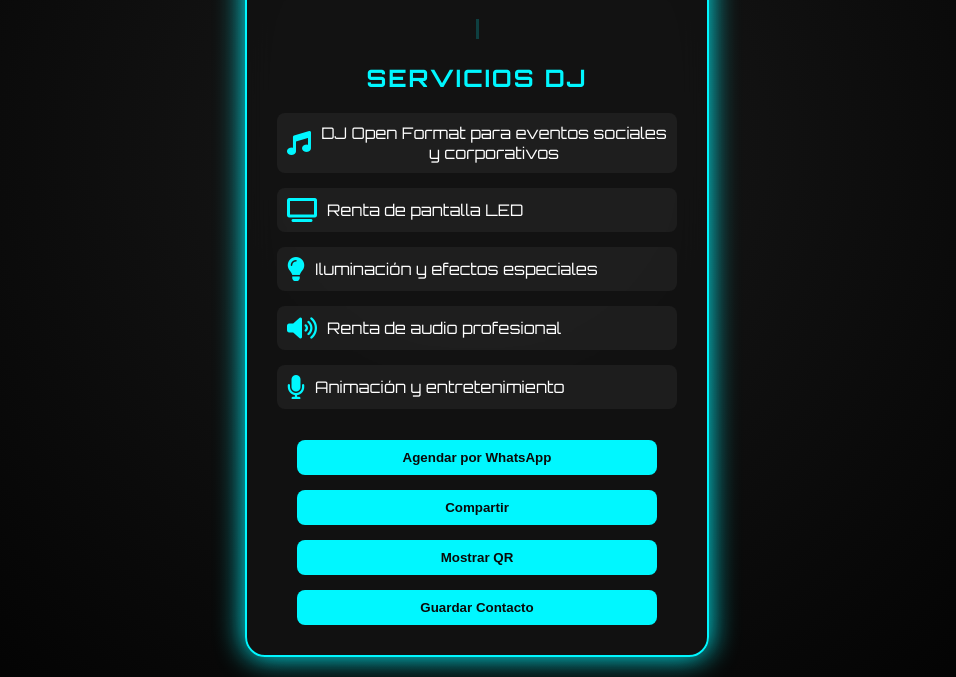
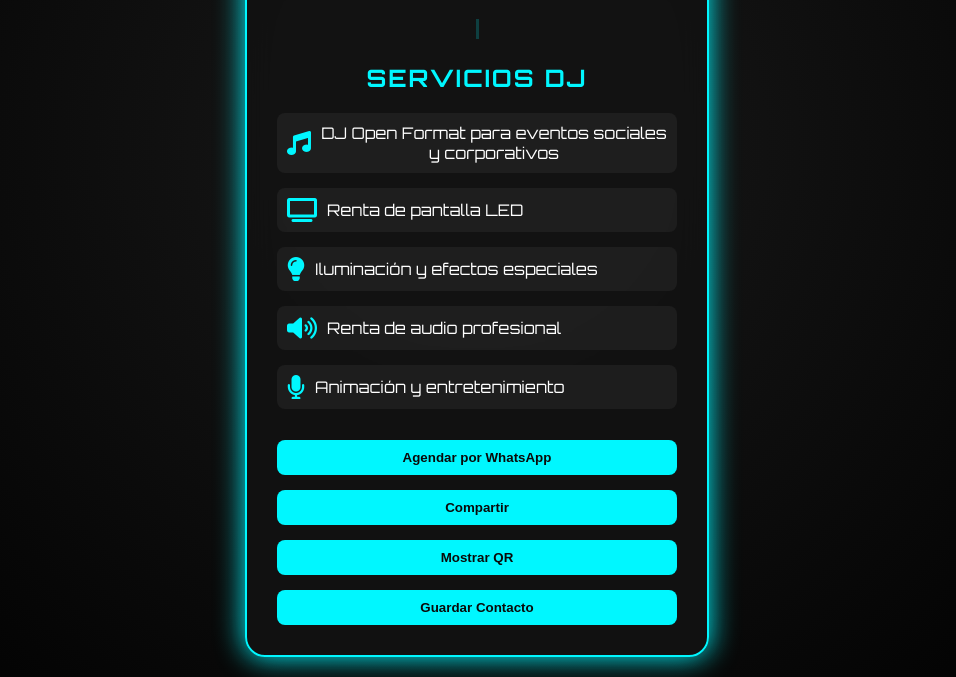
Before and after one commit to hmvsoluciones/producciones-herova, a plain HTML site: page index.html in a window 1280 px wide. Shown: the part 386-1063 px from the top of the page, without its empty margins (163-1119 px from the left). Drawn offline with Linux system fonts and the light colour scheme.

```diff
--- a/styles.css
+++ b/styles.css
@@ -156,7 +156,6 @@
 
         .btn {
             display: inline-block;
-            padding: 10px 20px;
             margin-top: 15px;
             background: var(--primary);
             color: var(--dark);
@@ -166,11 +165,9 @@
             transition: 0.3s;
             border: none;
             cursor: pointer;
+            width: 100%;
         }
 
         .btn:hover {
             background: var(--secondary);
         }
-        button {
-            width: 100%;
-        }
```
